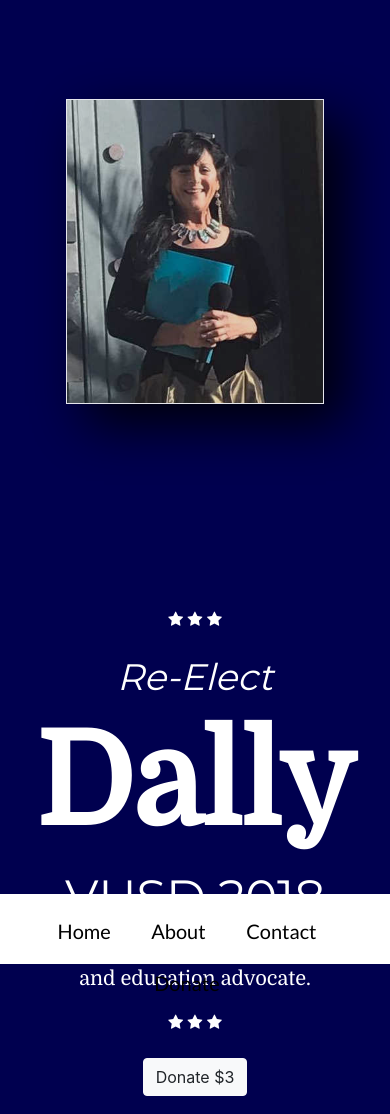
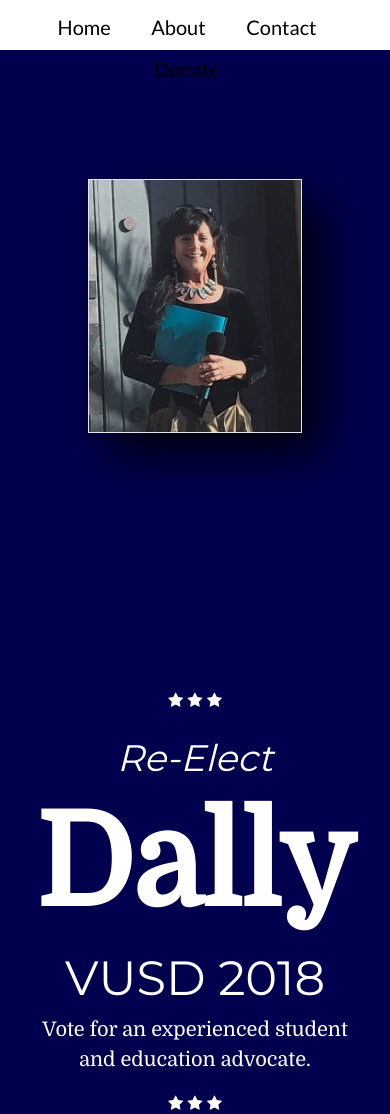
Before and after one commit to benjamindally/DallyVUSD, a plain HTML site: page index.html in a window 390 px wide. Shown: the top 1114 px of the page. Drawn offline with nearby package versions, Linux system fonts and the light colour scheme.

Commit message:
hot fix for responsive bug

```diff
--- a/assets/css/style.css
+++ b/assets/css/style.css
@@ -5,7 +5,7 @@
 }
 
 .billboard {
-  margin: 50px 0px 0px 0px;
+  margin: 80px 0px 0px 0px;
   height: 100%;
 }
 
@@ -18,7 +18,7 @@
 
 #jumbotron_picture {
   background-image: url("../images/sdally_selfie.jpg");
-  height: 60%;
+  height: 50%;
   opacity: 0.9;
   border: 1px solid white;
   box-shadow: 20px 20px 50px black;
@@ -56,14 +56,14 @@
 .navbar_menu {
   /* background: #fefefa; */
   background: white;
-  height: 70px;
+  height: 50px;
 }
 
 .nav_link {
   font-family: "Lato", sans-serif;
   color: black;
   text-decoration: none;
-  padding: 22px 10px 0px 10px;
+  padding: 12px 10px 0px 10px;
   position: relative;
 }
 
--- a/index.html
+++ b/index.html
@@ -16,7 +16,12 @@
 </head>
 
 <body>
-
+    <nav class="navbar_menu text-center" id="navbar">
+        <a class="navbar-brand nav_link" id="home_nav_link" href="#">Home</a>
+        <a class="navbar-brand nav_link" id="about_nav_link" href="#">About</a>
+        <a class="navbar-brand nav_link" id="contact_nav_link" href="#">Contact</a>
+        <a class="navbar-brand nav_link" id="donate_nav_link" href="#">Donate</a>
+    </nav>
 
     <div class="row billboard">
         <div class="col-md-1"></div>
@@ -25,8 +30,8 @@
             <br>
             <img src="./assets/images/sdally_selfie2.jpg" id="jumbotron_picture" alt="">
         </div>
-
-        <div class="col-md-6">
+        <div class="col-md-1"></div>
+        <div class="col-md-5">
             <br>
             <br>
 
@@ -60,12 +65,7 @@
 
         <div class="col-md-1"></div>
     </div>
-    <nav class="navbar_menu text-center" id="navbar">
-        <a class="navbar-brand nav_link" id="home_nav_link" href="#">Home</a>
-        <a class="navbar-brand nav_link" id="about_nav_link" href="#">About</a>
-        <a class="navbar-brand nav_link" id="contact_nav_link" href="#">Contact</a>
-        <a class="navbar-brand nav_link" id="donate_nav_link" href="#">Donate</a>
-    </nav>
+
 
 
 
```
